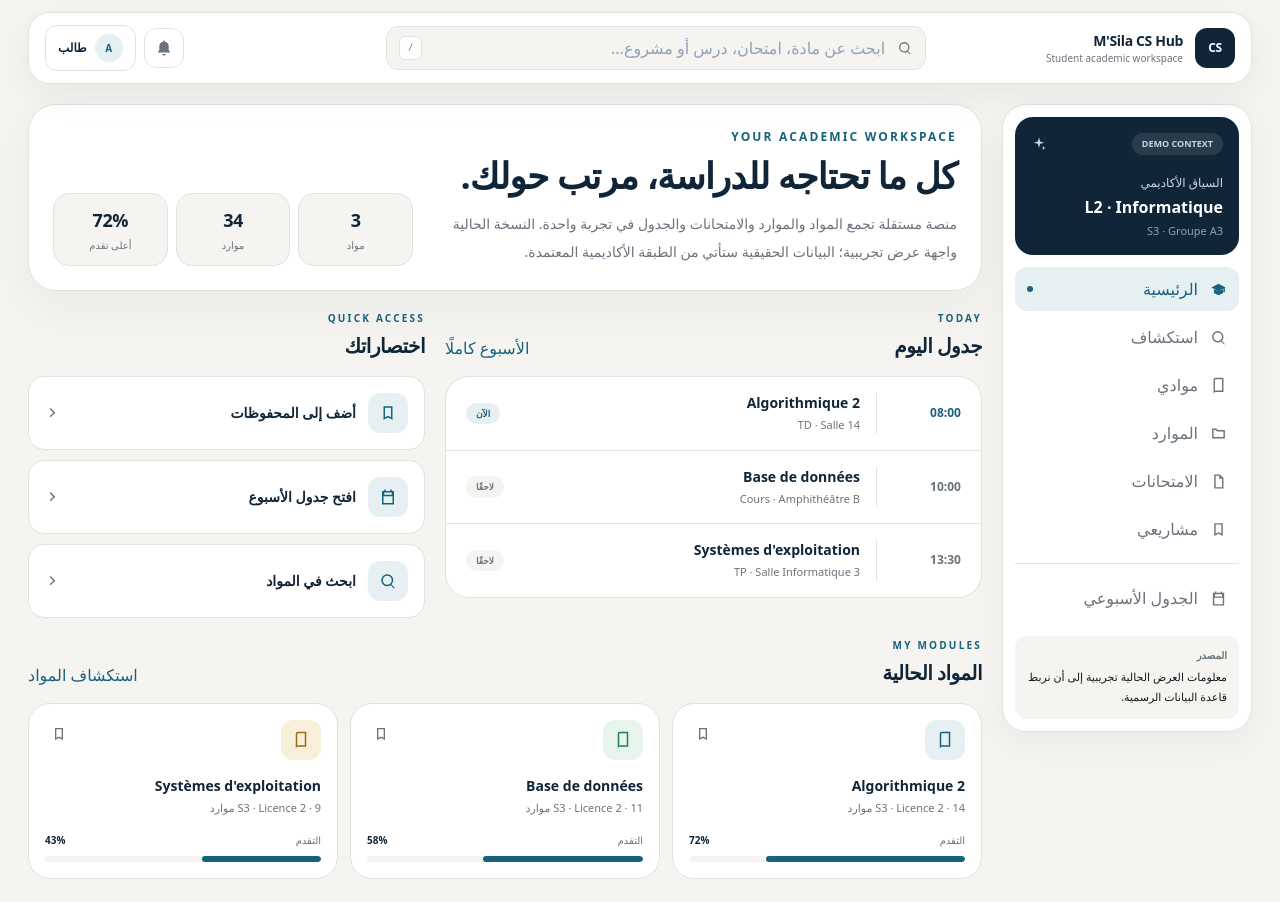
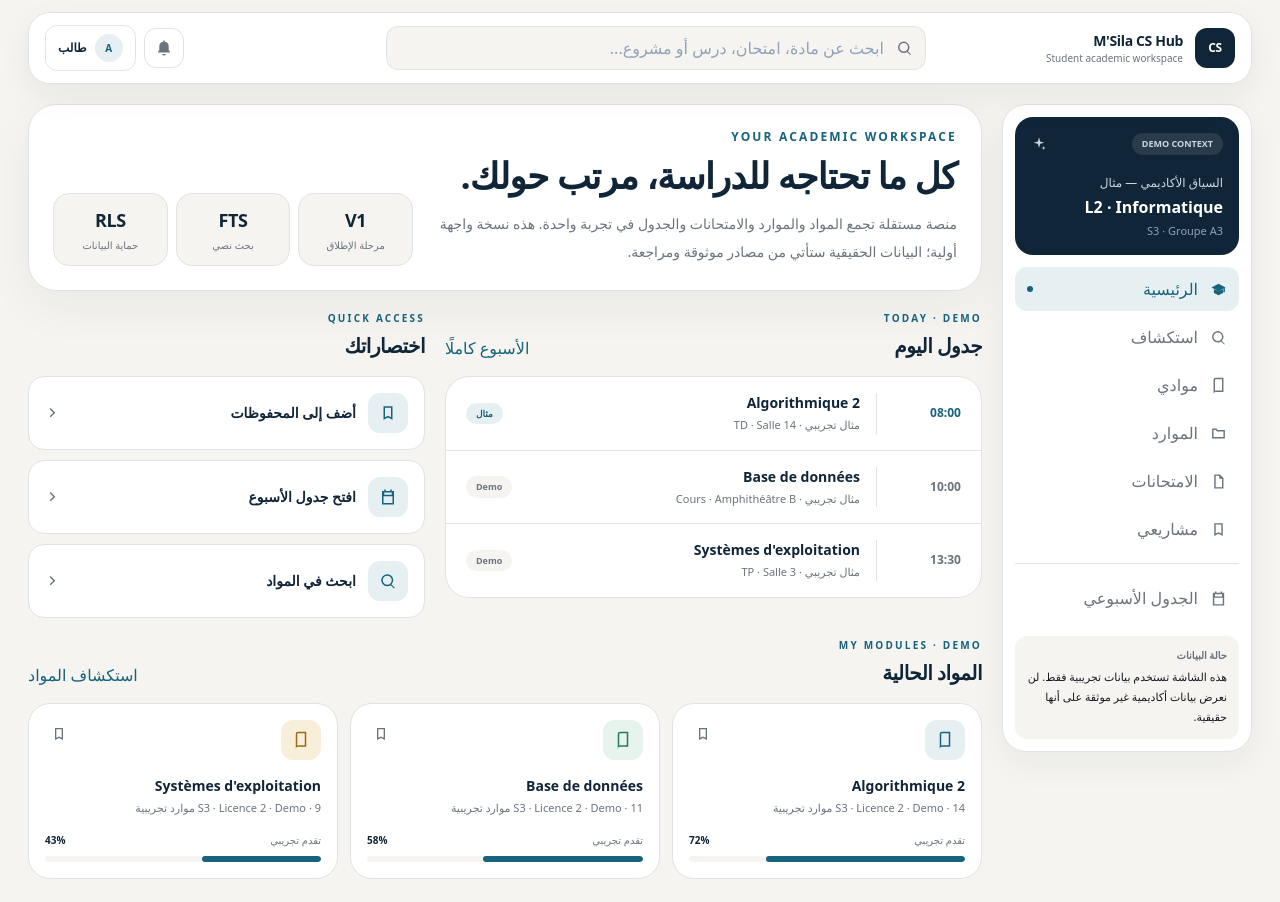
Before and after one commit to abdelmalek2026a-hash/msila-cs-hub, a Next.js app: page / in a window 1280 px wide. Shown: the top 902 px of the page. Built offline with nearby package versions, Linux system fonts and the light colour scheme.

Commit message:
fix: remove misleading demo metrics and interactions

```diff
--- a/app/page.tsx
+++ b/app/page.tsx
@@ -19,7 +19,7 @@ type ScheduleItem = {
 };
 
 const navigation = [
-  { label: "الرئيسية", icon: "graduation", active: true },
+  { label: "الرئيسية", icon: "graduation" },
   { label: "استكشاف", icon: "search" },
   { label: "موادي", icon: "book" },
   { label: "الموارد", icon: "folder" },
@@ -28,21 +28,21 @@ const navigation = [
 ] as const;
 
 const modules: Module[] = [
-  { title: "Algorithmique 2", subtitle: "S3 · Licence 2", progress: 72, resources: 14, accent: "blue" },
-  { title: "Base de données", subtitle: "S3 · Licence 2", progress: 58, resources: 11, accent: "green" },
-  { title: "Systèmes d'exploitation", subtitle: "S3 · Licence 2", progress: 43, resources: 9, accent: "amber" },
+  { title: "Algorithmique 2", subtitle: "S3 · Licence 2 · Demo", progress: 72, resources: 14, accent: "blue" },
+  { title: "Base de données", subtitle: "S3 · Licence 2 · Demo", progress: 58, resources: 11, accent: "green" },
+  { title: "Systèmes d'exploitation", subtitle: "S3 · Licence 2 · Demo", progress: 43, resources: 9, accent: "amber" },
 ];
 
 const schedule: ScheduleItem[] = [
-  { time: "08:00", title: "Algorithmique 2", meta: "TD · Salle 14", active: true },
-  { time: "10:00", title: "Base de données", meta: "Cours · Amphithéâtre B" },
-  { time: "13:30", title: "Systèmes d'exploitation", meta: "TP · Salle Informatique 3" },
+  { time: "08:00", title: "Algorithmique 2", meta: "مثال تجريبي · TD · Salle 14", active: true },
+  { time: "10:00", title: "Base de données", meta: "مثال تجريبي · Cours · Amphithéâtre B" },
+  { time: "13:30", title: "Systèmes d'exploitation", meta: "مثال تجريبي · TP · Salle 3" },
 ];
 
 const updates = [
-  { label: "امتحانات", title: "ستظهر الامتحانات هنا مع تصنيف الدورة والمادة.", age: "قسم الامتحانات" },
-  { label: "جداول", title: "جدولك الشخصي سيُبنى من مستوى الطالب وفوجه.", age: "الجداول الدراسية" },
-  { label: "موارد", title: "كل مورد سيحمل مصدره وحالته قبل النشر.", age: "طبقة الثقة" },
+  { label: "الامتحانات", title: "ستظهر الامتحانات هنا بعد إدخال المصادر المعتمدة.", age: "V1" },
+  { label: "الجداول", title: "سيُبنى الجدول الشخصي من السياق الأكاديمي وفوج الطالب.", age: "V1" },
+  { label: "الموارد", title: "كل مورد سيمر عبر المصدر والحالة والمراجعة قبل النشر.", age: "Trust" },
 ];
 
 const quickActions = [
@@ -67,9 +67,7 @@ function SectionHeading({
         <h2 className="mt-1.5 text-xl font-bold tracking-tight text-[var(--primary)]">{title}</h2>
       </div>
       {action ? (
-        <button className="text-xs font-semibold text-[var(--accent)] transition hover:opacity-70">
-          {action}
-        </button>
+        <button className="text-xs font-semibold text-[var(--accent)] transition hover:opacity-70">{action}</button>
       ) : null}
     </div>
   );
@@ -78,9 +76,11 @@ function SectionHeading({
 export default function HomePage() {
   const [query, setQuery] = useState("");
   const [activeNav, setActiveNav] = useState("الرئيسية");
+
   const filteredModules = useMemo(() => {
     const normalized = query.trim().toLowerCase();
     if (!normalized) return modules;
+
     return modules.filter((item) =>
       `${item.title} ${item.subtitle}`.toLowerCase().includes(normalized),
     );
@@ -110,15 +110,20 @@ export default function HomePage() {
                   placeholder="ابحث عن مادة، امتحان، درس أو مشروع..."
                   className="w-full bg-transparent text-sm outline-none placeholder:text-slate-400"
                 />
-                <kbd className="hidden rounded-md border border-[var(--border)] bg-white px-2 py-1 text-[9px] text-[var(--text-muted)] lg:block">/</kbd>
               </label>
             </div>
 
             <div className="mr-auto flex items-center gap-2">
-              <button aria-label="الإشعارات" className="hidden size-10 items-center justify-center rounded-xl border border-[var(--border)] text-[var(--text-muted)] transition hover:border-[var(--accent)] hover:text-[var(--accent)] sm:flex">
+              <button
+                aria-label="الإشعارات"
+                className="hidden size-10 items-center justify-center rounded-xl border border-[var(--border)] text-[var(--text-muted)] transition hover:border-[var(--accent)] hover:text-[var(--accent)] sm:flex"
+              >
                 <Icon name="bell" size={18} />
               </button>
-              <button className="flex items-center gap-2 rounded-xl border border-[var(--border)] bg-white px-3 py-2 text-right transition hover:border-[var(--accent)]">
+              <button
+                aria-label="حساب الطالب"
+                className="flex items-center gap-2 rounded-xl border border-[var(--border)] bg-white px-3 py-2 text-right transition hover:border-[var(--accent)]"
+              >
                 <span className="flex size-7 items-center justify-center rounded-full bg-[var(--accent-soft)] text-[10px] font-black text-[var(--accent)]">A</span>
                 <span className="hidden text-xs font-semibold text-[var(--primary)] lg:block">طالب</span>
               </button>
@@ -128,7 +133,13 @@ export default function HomePage() {
           <div className="mt-3 flex items-center gap-2 overflow-x-auto no-scrollbar md:hidden">
             <label className="flex min-w-[230px] flex-1 items-center gap-2 rounded-xl border border-[var(--border)] bg-[var(--bg)] px-3">
               <Icon name="search" size={16} className="text-[var(--text-muted)]" />
-              <input aria-label="البحث في المنصة" value={query} onChange={(event) => setQuery(event.target.value)} placeholder="ابحث في المنصة..." className="w-full bg-transparent py-2.5 text-xs outline-none" />
+              <input
+                aria-label="البحث في المنصة"
+                value={query}
+                onChange={(event) => setQuery(event.target.value)}
+                placeholder="ابحث في المنصة..."
+                className="w-full bg-transparent py-2.5 text-xs outline-none"
+              />
             </label>
           </div>
         </header>
@@ -141,27 +152,42 @@ export default function HomePage() {
                   <span className="rounded-full bg-white/10 px-2.5 py-1 text-[9px] font-semibold text-slate-300">DEMO CONTEXT</span>
                   <Icon name="spark" size={16} className="text-slate-300" />
                 </div>
-                <p className="mt-5 text-xs text-slate-300">السياق الأكاديمي</p>
+                <p className="mt-5 text-xs text-slate-300">السياق الأكاديمي — مثال</p>
                 <p className="mt-1 text-base font-bold">L2 · Informatique</p>
                 <p className="mt-1 text-[11px] text-slate-400">S3 · Groupe A3</p>
               </div>
-              <nav className="mt-3 space-y-1">
+
+              <nav className="mt-3 space-y-1" aria-label="التنقل الرئيسي">
                 {navigation.map((item) => (
-                  <button key={item.label} onClick={() => setActiveNav(item.label)} className={`flex w-full items-center gap-3 rounded-xl px-3 py-2.5 text-right text-sm font-semibold transition ${activeNav === item.label ? "bg-[var(--accent-soft)] text-[var(--accent)]" : "text-[var(--text-muted)] hover:bg-[var(--bg)] hover:text-[var(--primary)]"}`}>
+                  <button
+                    key={item.label}
+                    onClick={() => setActiveNav(item.label)}
+                    className={`flex w-full items-center gap-3 rounded-xl px-3 py-2.5 text-right text-sm font-semibold transition ${
+                      activeNav === item.label
+                        ? "bg-[var(--accent-soft)] text-[var(--accent)]"
+                        : "text-[var(--text-muted)] hover:bg-[var(--bg)] hover:text-[var(--primary)]"
+                    }`}
+                  >
                     <Icon name={item.icon} size={17} />
                     <span>{item.label}</span>
                     {activeNav === item.label ? <span className="mr-auto size-1.5 rounded-full bg-[var(--accent)]" /> : null}
                   </button>
                 ))}
               </nav>
+
               <div className="my-3 border-t border-[var(--border)]" />
-              <button className="flex w-full items-center gap-3 rounded-xl px-3 py-2.5 text-right text-sm font-semibold text-[var(--text-muted)] transition hover:bg-[var(--bg)] hover:text-[var(--primary)]">
+
+              <button
+                onClick={() => setActiveNav("الجدول الأسبوعي")}
+                className="flex w-full items-center gap-3 rounded-xl px-3 py-2.5 text-right text-sm font-semibold text-[var(--text-muted)] transition hover:bg-[var(--bg)] hover:text-[var(--primary)]"
+              >
                 <Icon name="calendar" size={17} />
                 الجدول الأسبوعي
               </button>
+
               <div className="mt-4 rounded-xl bg-[var(--bg)] px-3 py-3">
-                <p className="text-[10px] font-semibold text-[var(--text-muted)]">المصدر</p>
-                <p className="mt-1 text-[11px] leading-5 text-[var(--text)]">معلومات العرض الحالية تجريبية إلى أن نربط قاعدة البيانات الرسمية.</p>
+                <p className="text-[10px] font-semibold text-[var(--text-muted)]">حالة البيانات</p>
+                <p className="mt-1 text-[11px] leading-5 text-[var(--text)]">هذه الشاشة تستخدم بيانات تجريبية فقط. لن نعرض بيانات أكاديمية غير موثقة على أنها حقيقية.</p>
               </div>
             </div>
           </aside>
@@ -172,10 +198,15 @@ export default function HomePage() {
                 <div className="max-w-3xl">
                   <p className="text-xs font-bold tracking-[0.18em] text-[var(--accent)]">YOUR ACADEMIC WORKSPACE</p>
                   <h1 className="mt-2 text-2xl font-bold leading-tight tracking-tight text-[var(--primary)] sm:text-4xl">كل ما تحتاجه للدراسة، مرتب حولك.</h1>
-                  <p className="mt-3 max-w-2xl text-sm leading-7 text-[var(--text-muted)]">منصة مستقلة تجمع المواد والموارد والامتحانات والجدول في تجربة واحدة. النسخة الحالية واجهة عرض تجريبية؛ البيانات الحقيقية ستأتي من الطبقة الأكاديمية المعتمدة.</p>
+                  <p className="mt-3 max-w-2xl text-sm leading-7 text-[var(--text-muted)]">منصة مستقلة تجمع المواد والموارد والامتحانات والجدول في تجربة واحدة. هذه نسخة واجهة أولية؛ البيانات الحقيقية ستأتي من مصادر موثوقة ومراجعة.</p>
                 </div>
+
                 <div className="grid grid-cols-3 gap-2 xl:min-w-[360px]">
-                  {[[ "3", "مواد" ], [ "34", "موارد" ], [ "72%", "أعلى تقدم" ]].map(([value, label]) => (
+                  {[
+                    ["V1", "مرحلة الإطلاق"],
+                    ["FTS", "بحث نصي"],
+                    ["RLS", "حماية البيانات"],
+                  ].map(([value, label]) => (
                     <div key={label} className="rounded-2xl border border-[var(--border)] bg-[var(--bg)] px-3 py-3 text-center">
                       <p className="text-lg font-black tracking-tight text-[var(--primary)]">{value}</p>
                       <p className="mt-1 text-[10px] text-[var(--text-muted)]">{label}</p>
@@ -187,16 +218,21 @@ export default function HomePage() {
 
             <div className="grid gap-5 py-5 xl:grid-cols-[1.15fr_.85fr]">
               <section>
-                <SectionHeading eyebrow="TODAY" title="جدول اليوم" action="الأسبوع كاملًا" />
+                <SectionHeading eyebrow="TODAY · DEMO" title="جدول اليوم" action="الأسبوع كاملًا" />
                 <div className="overflow-hidden rounded-[24px] border border-[var(--border)] bg-white">
                   {schedule.map((item, index) => (
-                    <article key={item.time} className={`grid grid-cols-[68px_1fr_auto] items-center gap-3 px-4 py-4 sm:grid-cols-[72px_1fr_auto] sm:px-5 ${index !== schedule.length - 1 ? "border-b border-[var(--border)]" : ""}`}>
+                    <article
+                      key={item.time}
+                      className={`grid grid-cols-[68px_1fr_auto] items-center gap-3 px-4 py-4 sm:grid-cols-[72px_1fr_auto] sm:px-5 ${index !== schedule.length - 1 ? "border-b border-[var(--border)]" : ""}`}
+                    >
                       <div className={`text-xs font-semibold ${item.active ? "text-[var(--accent)]" : "text-[var(--text-muted)]"}`}>{item.time}</div>
                       <div className="min-w-0 border-r border-[var(--border)] pr-4">
                         <p className="truncate text-sm font-bold text-[var(--primary)]">{item.title}</p>
                         <p className="mt-1 truncate text-[11px] text-[var(--text-muted)]">{item.meta}</p>
                       </div>
-                      <div className={`rounded-full px-2.5 py-1 text-[9px] font-bold ${item.active ? "bg-[var(--accent-soft)] text-[var(--accent)]" : "bg-[var(--bg)] text-[var(--text-muted)]"}`}>{item.active ? "الآن" : "لاحقًا"}</div>
+                      <div className={`rounded-full px-2.5 py-1 text-[9px] font-bold ${item.active ? "bg-[var(--accent-soft)] text-[var(--accent)]" : "bg-[var(--bg)] text-[var(--text-muted)]"}`}>
+                        {item.active ? "مثال" : "Demo"}
+                      </div>
                     </article>
                   ))}
                 </div>
@@ -206,8 +242,14 @@ export default function HomePage() {
                 <SectionHeading eyebrow="QUICK ACCESS" title="اختصاراتك" />
                 <div className="grid gap-2.5">
                   {quickActions.map((item) => (
-                    <button key={item.label} className="flex items-center gap-3 rounded-2xl border border-[var(--border)] bg-white p-4 text-right transition hover:-translate-y-0.5 hover:border-[var(--accent)] hover:shadow-[0_12px_26px_rgba(16,38,56,.06)]">
-                      <span className="flex size-10 items-center justify-center rounded-xl bg-[var(--accent-soft)] text-[var(--accent)]"><Icon name={item.icon} size={18} /></span>
+                    <button
+                      key={item.label}
+                      onClick={() => setActiveNav(item.label)}
+                      className="flex items-center gap-3 rounded-2xl border border-[var(--border)] bg-white p-4 text-right transition hover:-translate-y-0.5 hover:border-[var(--accent)] hover:shadow-[0_12px_26px_rgba(16,38,56,.06)]"
+                    >
+                      <span className="flex size-10 items-center justify-center rounded-xl bg-[var(--accent-soft)] text-[var(--accent)]">
+                        <Icon name={item.icon} size={18} />
+                      </span>
                       <span className="flex-1 text-sm font-semibold text-[var(--primary)]">{item.label}</span>
                       <Icon name="chevron" size={16} className="text-[var(--text-muted)]" />
                     </button>
@@ -217,7 +259,7 @@ export default function HomePage() {
             </div>
 
             <section>
-              <SectionHeading eyebrow="MY MODULES" title="المواد الحالية" action="استكشاف المواد" />
+              <SectionHeading eyebrow="MY MODULES · DEMO" title="المواد الحالية" action="استكشاف المواد" />
               <div className="grid gap-3 md:grid-cols-3">
                 {filteredModules.map((item) => (
                   <article key={item.title} className="rounded-[22px] border border-[var(--border)] bg-white p-4 transition hover:-translate-y-0.5 hover:shadow-[0_14px_34px_rgba(16,38,56,.06)]">
@@ -225,22 +267,32 @@ export default function HomePage() {
                       <div className={`flex size-10 items-center justify-center rounded-xl ${item.accent === "blue" ? "bg-[var(--accent-soft)] text-[var(--accent)]" : item.accent === "green" ? "bg-[var(--success-soft)] text-[var(--success)]" : "bg-[var(--warning-soft)] text-[var(--warning)]"}`}>
                         <Icon name="book" size={18} />
                       </div>
-                      <button aria-label={`حفظ ${item.title}`} className="rounded-lg p-1.5 text-[var(--text-muted)] transition hover:bg-[var(--bg)] hover:text-[var(--accent)]"><Icon name="bookmark" size={16} /></button>
+                      <button aria-label={`حفظ ${item.title}`} className="rounded-lg p-1.5 text-[var(--text-muted)] transition hover:bg-[var(--bg)] hover:text-[var(--accent)]">
+                        <Icon name="bookmark" size={16} />
+                      </button>
                     </div>
                     <p className="mt-4 text-sm font-bold text-[var(--primary)]">{item.title}</p>
-                    <p className="mt-1 text-[11px] text-[var(--text-muted)]">{item.subtitle} · {item.resources} موارد</p>
+                    <p className="mt-1 text-[11px] text-[var(--text-muted)]">{item.subtitle} · {item.resources} موارد تجريبية</p>
                     <div className="mt-4">
-                      <div className="flex items-center justify-between text-[10px]"><span className="text-[var(--text-muted)]">التقدم</span><span className="font-bold text-[var(--primary)]">{item.progress}%</span></div>
-                      <div className="mt-2 h-1.5 overflow-hidden rounded-full bg-[var(--bg)]"><div className="h-full rounded-full bg-[var(--accent)] transition-all" style={{ width: `${item.progress}%` }} /></div>
+                      <div className="flex items-center justify-between text-[10px]">
+                        <span className="text-[var(--text-muted)]">تقدم تجريبي</span>
+                        <span className="font-bold text-[var(--primary)]">{item.progress}%</span>
+                      </div>
+                      <div className="mt-2 h-1.5 overflow-hidden rounded-full bg-[var(--bg)]">
+                        <div className="h-full rounded-full bg-[var(--accent)] transition-all" style={{ width: `${item.progress}%` }} />
+                      </div>
                     </div>
                   </article>
                 ))}
+                {!filteredModules.length ? (
+                  <div className="md:col-span-3 rounded-2xl border border-dashed border-[var(--border)] bg-white p-8 text-center text-sm text-[var(--text-muted)]">لا توجد مادة مطابقة لبحثك.</div>
+                ) : null}
               </div>
             </section>
 
             <div className="grid gap-5 py-6 xl:grid-cols-[1.15fr_.85fr]">
               <section>
-                <SectionHeading eyebrow="LATEST" title="آخر المستجدات" action="عرض الكل" />
+                <SectionHeading eyebrow="LATEST · DEMO" title="آخر المستجدات" action="عرض الكل" />
                 <div className="rounded-[24px] border border-[var(--border)] bg-white">
                   {updates.map((item, index) => (
                     <article key={item.title} className={`flex items-start gap-3 px-4 py-4 sm:px-5 ${index !== updates.length - 1 ? "border-b border-[var(--border)]" : ""}`}>
@@ -263,24 +315,34 @@ export default function HomePage() {
                     <p className="text-[10px] font-bold tracking-[0.18em] text-slate-300">TRUST LAYER</p>
                     <h2 className="mt-2 text-xl font-bold">المعلومة لها مصدر.</h2>
                   </div>
-                  <span className="flex size-10 items-center justify-center rounded-xl bg-white/10 text-slate-200"><Icon name="check" size={18} /></span>
+                  <span className="flex size-10 items-center justify-center rounded-xl bg-white/10 text-slate-200">
+                    <Icon name="check" size={18} />
+                  </span>
                 </div>
                 <p className="mt-3 text-sm leading-7 text-slate-300">كل مورد في المنصة سيُصنّف بوضوح: رسمي، موثق، مساهمة مجتمعية أو مؤرشف. هذا ما سيجعل البحث والـAI قابلين للثقة لاحقًا.</p>
                 <div className="mt-5 grid grid-cols-2 gap-2">
-                  {["Official", "Verified", "Community", "Archived"].map((status) => <span key={status} className="rounded-xl border border-white/10 bg-white/5 px-3 py-2 text-center text-[10px] font-semibold text-slate-200">{status}</span>)}
+                  {["Official", "Verified", "Community", "Archived"].map((status) => (
+                    <span key={status} className="rounded-xl border border-white/10 bg-white/5 px-3 py-2 text-center text-[10px] font-semibold text-slate-200">{status}</span>
+                  ))}
                 </div>
               </section>
             </div>
 
-            <footer className="border-t border-[var(--border)] py-6 text-center text-[10px] leading-5 text-[var(--text-muted)]">M&apos;Sila CS Hub مشروع أكاديمي مستقل. هذه الشاشة تستخدم بيانات تجريبية إلى حين ربط مصادر موثوقة.</footer>
+            <footer className="border-t border-[var(--border)] py-6 text-center text-[10px] leading-5 text-[var(--text-muted)]">M&apos;Sila CS Hub مشروع أكاديمي مستقل. البيانات المعروضة هنا تجريبية إلى حين ربط مصادر موثوقة.</footer>
           </section>
         </div>
       </div>
 
-      <nav className="fixed inset-x-3 bottom-3 z-40 rounded-2xl border border-[var(--border)] bg-white/95 p-1.5 shadow-[0_18px_48px_rgba(16,38,56,.15)] backdrop-blur lg:hidden">
+      <nav className="fixed inset-x-3 bottom-3 z-40 rounded-2xl border border-[var(--border)] bg-white/95 p-1.5 shadow-[0_18px_48px_rgba(16,38,56,.15)] backdrop-blur lg:hidden" aria-label="التنقل السريع">
         <div className="grid grid-cols-4 gap-1">
           {["الرئيسية", "استكشاف", "الجدول", "حسابي"].map((item) => (
-            <button key={item} onClick={() => setActiveNav(item)} className={`rounded-xl px-2 py-2.5 text-[10px] font-bold transition ${activeNav === item ? "bg-[var(--primary)] text-white" : "text-[var(--text-muted)]"}`}>{item}</button>
+            <button
+              key={item}
+              onClick={() => setActiveNav(item)}
+              className={`rounded-xl px-2 py-2.5 text-[10px] font-bold transition ${activeNav === item ? "bg-[var(--primary)] text-white" : "text-[var(--text-muted)]"}`}
+            >
+              {item}
+            </button>
           ))}
         </div>
       </nav>
```
